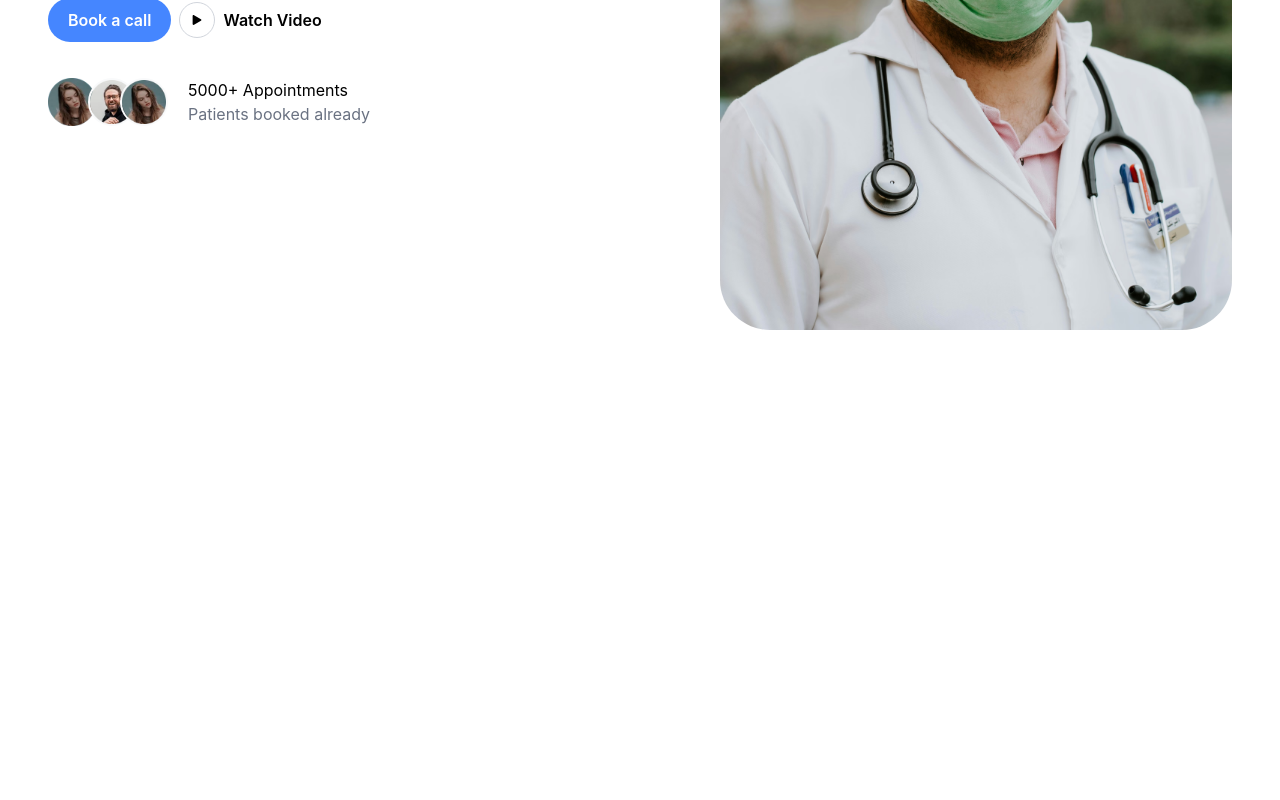
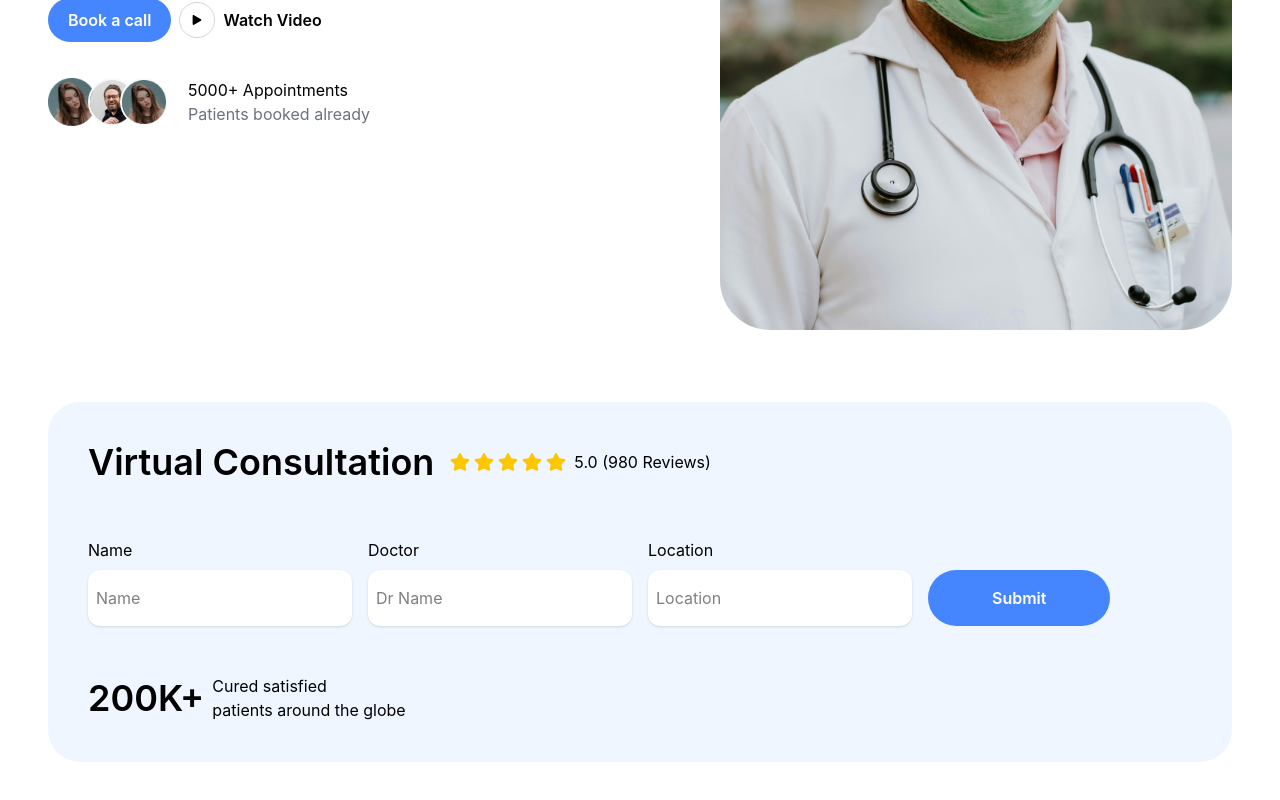
Before and after one commit to hamdard-coder/vitalflow, a React (Vite) app: page / in a window 1280 px wide. Shown: the part 558-1358 px from the top of the page. Before the commit the page ends 1008 px from the top, so only its background shows below. Built offline with nearby package versions, Linux system fonts and the light colour scheme.

Commit message:
add virtual section

```diff
--- a/src/App.jsx
+++ b/src/App.jsx
@@ -1,11 +1,13 @@
 import { useState } from "react";
 import Navbar from "./components/Navbar/Navbar";
 import Hero from "./components/Hero/Hero";
+import Virtual from "./components/Virtual/Virtual";
 function App() {
   return (
     <>
       <Navbar />
       <Hero />
+      <Virtual />
     </>
   );
 }
--- a/src/components/Hero/Hero.jsx
+++ b/src/components/Hero/Hero.jsx
@@ -9,7 +9,7 @@ import hero3 from "../../assets/VitalFlow-Images/hero/hero_image2.webp";
 
 const Hero = () => {
   return (
-    <section className="py-30">
+    <section className="pt-30">
       <Container>
         {/* main hero content */}
         <div className="grid grid-cols-1 lg:grid lg:grid-cols-2 lg:gap-x-40">
--- a/src/components/Virtual/Virtual.jsx
+++ b/src/components/Virtual/Virtual.jsx
@@ -1,9 +1,79 @@
-import React from 'react'
+import React from "react";
+import Container from "../Container";
+import { FaStar } from "react-icons/fa";
 
 const Virtual = () => {
   return (
-    <div>Virtual</div>
-  )
-}
+    <section className="py-18">
+      <Container>
+        {/* main container */}
+        <div className="bg-blue-50 p-10 rounded-4xl">
+          {/* header */}
+          <div className="flex flex-wrap items-center gap-4 pb-14">
+            <div className="text-2xl lg:text-4xl font-semibold">Virtual Consultation</div>
+            <div className="flex items-center gap-2">
+              <div className="flex items-center gap-1">
+                <FaStar className="text-yellow-400 text-xl" />
+                <FaStar className="text-yellow-400 text-xl" />
+                <FaStar className="text-yellow-400 text-xl" />
+                <FaStar className="text-yellow-400 text-xl" />
+                <FaStar className="text-yellow-400 text-xl" />
+              </div>
+              <div>
+                <p>5.0 (980 Reviews)</p>
+              </div>
+            </div>
+          </div>
 
-export default Virtual
+          {/* form */}
+          <form className=" grid grid-cols-1 lg:grid lg:grid-cols-4 lg:gap-x-4">
+            <div>
+              <label htmlFor="" className="block mb-2">
+                Name
+              </label>
+              <input
+                type="text"
+                placeholder="Name"
+                className="shadow py-4 pl-2 pr-18 rounded-xl focus:outline-1 focus:outline-blue-300 bg-white w-full"
+              />
+            </div>
+            <div>
+              <label htmlFor="" className="block mb-2">
+                Doctor
+              </label>
+              <input
+                type="text"
+                placeholder="Dr Name"
+                className="shadow py-4  pl-2 pr-18 rounded-xl focus:outline-1 focus:outline-blue-300 bg-white w-full"
+              />
+            </div>
+            <div>
+              <label htmlFor="" className="block mb-2">
+                Location
+              </label>
+              <input
+                type="text"
+                placeholder="Location"
+                className="shadow py-4 pl-2 pr-18 rounded-xl focus:outline-1 focus:outline-blue-300 bg-white w-full"
+              />
+            </div>
+            <div>
+              <input
+                type="Submit"
+                className="bg-[#4586ff] text-white py-4 px-16 mt-8 rounded-full font-semibold"
+              />
+            </div>
+          </form>
+          <div className="flex items-center gap-2 pt-12">
+            <p className=" text-2xl lg:text-4xl font-semibold">200K+</p>
+            <p>
+              Cured satisfied <br /> patients around the globe
+            </p>
+          </div>
+        </div>
+      </Container>
+    </section>
+  );
+};
+
+export default Virtual;
```
